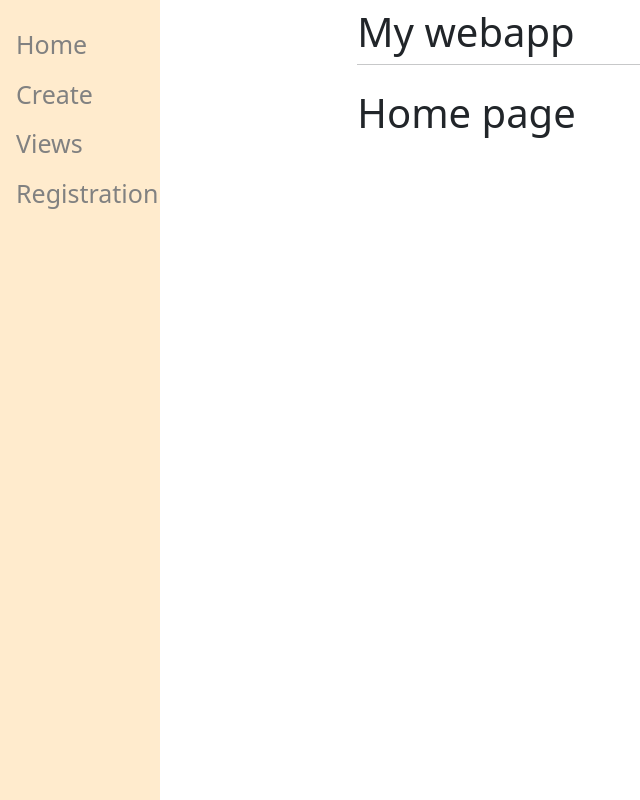
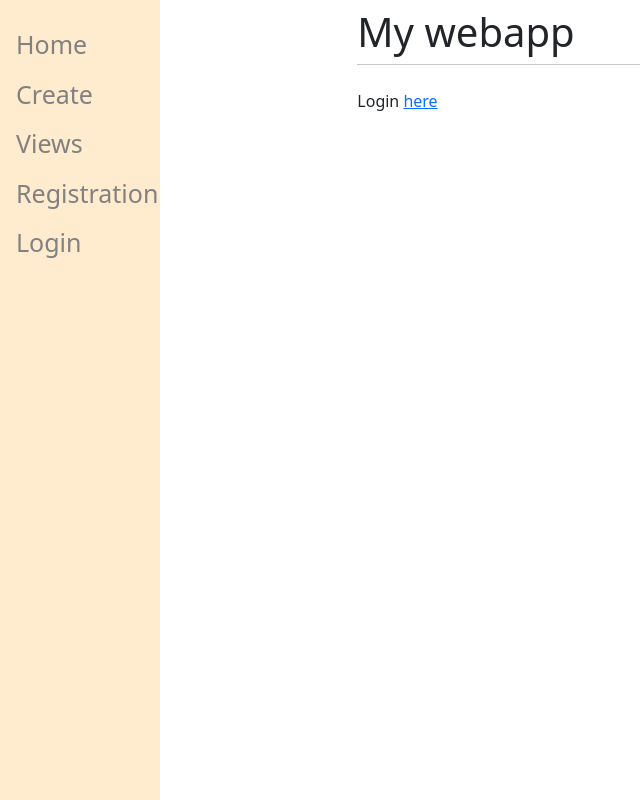
Before and after one commit to mifa43/django-start, a Django app: page /home/ in a window 1280 px wide. Shown: the whole page, without its empty margins (0-640 px from the left). Run offline with Django 3.2, Linux system fonts and the light colour scheme; some libraries are stand-ins or nearby versions.

Commit message:
a condition has been added that requires the user to login or register in order to see other pages and be able to use them

```diff
--- a/django_exemple/templates/main/base.html
+++ b/django_exemple/templates/main/base.html
@@ -40,14 +40,30 @@
             <a href="/create">Create</a>
             <a href="/2">Views</a>
             <a href="/register">Registration</a>
+            <a href="/login">Login</a>
         </div>
         <div id="content", name="content", class="main">
             <div class="row justify-content-center">
                 <div class="col-8">
                     <h1 class="mt-2">My webapp</h1>
                     <hr class="mt-0 mb-4">
-                    {% block content %}
+
+
+                    {% if user.is_authenticated %}
+                    <!-- checking if the user exists if he does not exist we require him to log in and if he does not have an account we offer to register -->
+                        {% block content %}
+                        {% endblock %}
+                    {% else %}
+                        <p>Login <a href="/login">here</a></p>
+                    {% endif %}
+
+
+                    {% block register %}
                     {% endblock %}
+                    <!-- only registration and login for non-registered users is allowed -->
+                    {% block login_required %}
+                    {% endblock %}
+
                 </div>
             </div>
 
```
